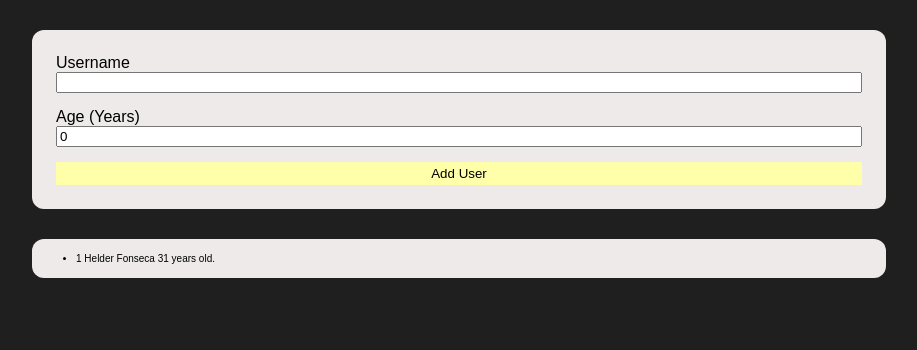
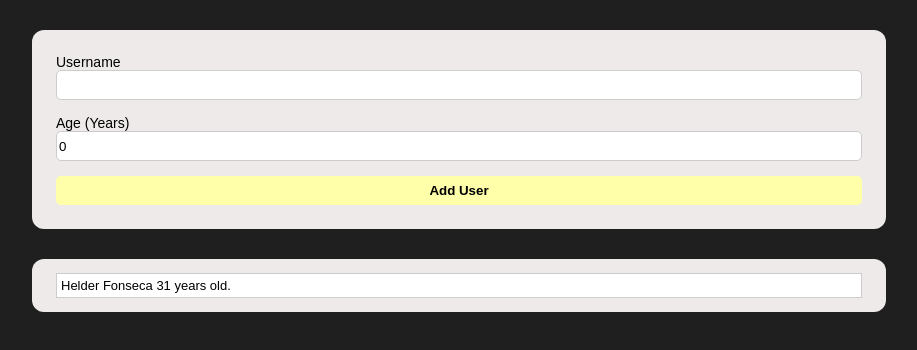
Before and after one commit to helderfonseca/project-modal, a React (Vite) app: page / in a window 1280 px wide. Shown: the top 350 px of the page, without its empty margins (181-1098 px from the left). Built offline with nearby package versions, Linux system fonts and the light colour scheme.

Commit message:
styling components

```diff
--- a/src/App.jsx
+++ b/src/App.jsx
@@ -7,12 +7,12 @@ import './App.css'
 function App() {
 
     const [users, setUsers] = useState([
-        {id: 1, name: "Helder Fonseca", age: 31},
+        {id: 1, username: "Helder Fonseca", age: 31},
     ]);
 
     const saveNewUserHandler = newUser => {
         setUsers(prevUsers => {
-            return [...prevUsers, newUser];
+            return [newUser, ...prevUsers];
         });
     };
 
--- a/src/components/UI/Button/Button.css
+++ b/src/components/UI/Button/Button.css
@@ -1,9 +1,7 @@
 button {
     background: #ffa;
     border: 0;
-    padding: .4rem 0;
+    padding: .7rem 0;
+    border-radius: .5rem;
+    font-weight: 700;
 }
-
-button:focus {
-    outline: 0;
-}
--- a/src/components/Users/AddUser.jsx
+++ b/src/components/Users/AddUser.jsx
@@ -8,12 +8,7 @@ export const AddUser = props => {
             id: Math.random().toString(),
             ...newUser
         }
-        props.addNewUser(prevUser => {
-            return {
-                ...prevUser,
-                user
-            }
-        });
+        props.addNewUser(user);
     };
 
     return (
--- a/src/components/Users/UserForm.css
+++ b/src/components/Users/UserForm.css
@@ -7,11 +7,18 @@ form {
 }
 
 form label {
-    font-size: 1.6rem;
+    font-size: 1.4rem;
     text-align: left;
 }
 
 form input {
     /*max-width: 30rem;*/
     margin-bottom: 1.5rem;
+    border: .5px solid #ccc;
+    height: 3rem;
+    border-radius: .5rem;
 }
+
+form input:focus {
+    outline: 0;
+}
--- a/src/components/Users/UserForm.jsx
+++ b/src/components/Users/UserForm.jsx
@@ -42,7 +42,7 @@ export const UserForm = props => {
                     <label htmlFor='username'>Username</label>
                     <input type='text' id='username' value={username} onChange={usernameHandler}/>
                     <label htmlFor='age'>Age (Years)</label>
-                    <input type='number' id='age' name='age' value={age} onChange={ageHandler}/>
+                    <input type='number' id='age' value={age} onChange={ageHandler}/>
                     <Button type='submit'>Add User</Button>
                 </form>
             </Card>
--- /dev/null
+++ b/src/components/Users/UserItem.css
@@ -0,0 +1,7 @@
+
+li {
+  border: 1px solid #ccc;
+  font-size: 1.3rem;
+  background: #FFFFFF;
+  padding: .4rem;
+}
--- a/src/components/Users/UserItem.jsx
+++ b/src/components/Users/UserItem.jsx
@@ -1,7 +1,11 @@
 
+import './UserItem.css';
 
 export const UserItem = props => {
     return (
-            <li><span style={{display: 'hidden'}}>{props.id}</span> {`${props.name} ${props.age} years old.`}</li>
-    )
+            <li>
+                <span style={{display: 'none'}}>{props.id}</span>
+                {` ${props.username} ${props.age} years old.`}
+            </li>
+    );
 };
--- /dev/null
+++ b/src/components/Users/UserList.css
@@ -0,0 +1,5 @@
+
+ul {
+  padding: 0 2rem;
+  list-style: none;
+}
--- a/src/components/Users/UserList.jsx
+++ b/src/components/Users/UserList.jsx
@@ -1,4 +1,5 @@
 import {UserItem} from "./UserItem";
+import './UserList.css';
 
 export const UserList = props => {
     return (
@@ -7,7 +8,7 @@ export const UserList = props => {
                     <UserItem
                         key={user.id}
                         id={user.id}
-                        name={user.name}
+                        username={user.username}
                         age={user.age} />
                 )}
             </ul>
```
Also changed, not shown: .fleet/run.json (deleted).
